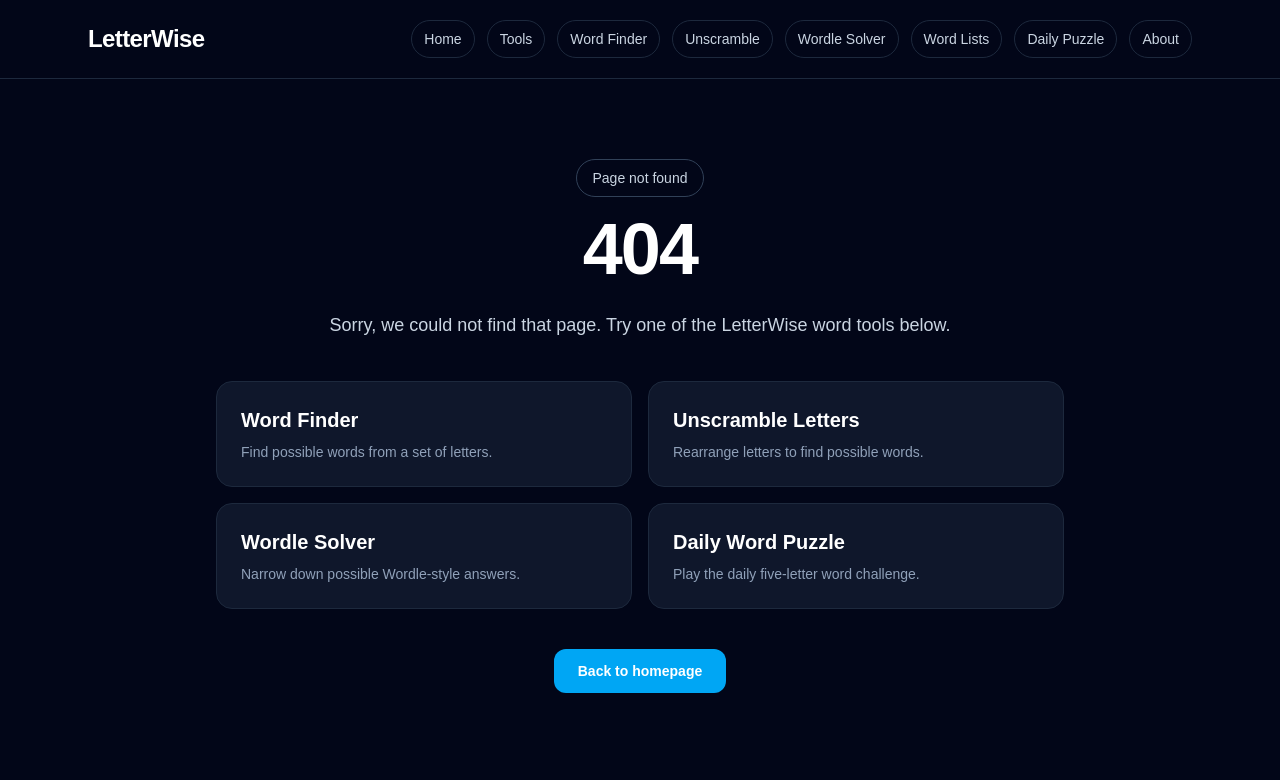
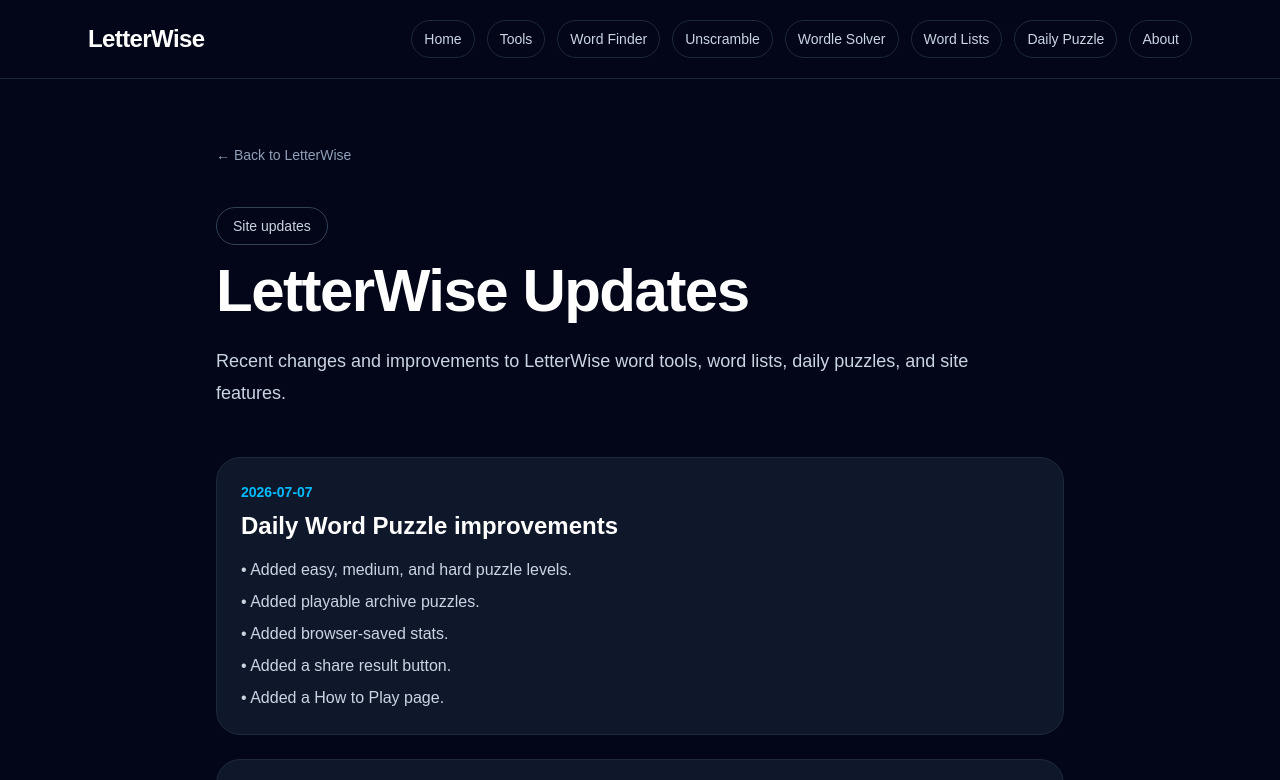
Before and after one commit to LetterWise/letterwise, a Next.js app: page /updates in a window 1280 px wide. Before the commit this address had no page. Shown: the top 780 px of the page. Built offline with nearby package versions, Linux system fonts and the light colour scheme.

Commit message:
Add updates page

```diff
--- a/app/sitemap.ts
+++ b/app/sitemap.ts
@@ -6,6 +6,7 @@ const staticPages = [
   "",
   "/about",
   "/faq",
+  "/updates",
   "/contact",
   "/privacy",
   "/terms",
--- /dev/null
+++ b/app/updates/page.tsx
@@ -0,0 +1,88 @@
+export const metadata = {
+  title: "Updates | LetterWise",
+  description:
+    "See recent LetterWise updates, including new word tools, word lists, daily puzzle features, and site improvements.",
+};
+
+const updates = [
+  {
+    date: "2026-07-07",
+    title: "Daily Word Puzzle improvements",
+    items: [
+      "Added easy, medium, and hard puzzle levels.",
+      "Added playable archive puzzles.",
+      "Added browser-saved stats.",
+      "Added a share result button.",
+      "Added a How to Play page.",
+    ],
+  },
+  {
+    date: "2026-07-07",
+    title: "Word list pages added",
+    items: [
+      "Added 3, 4, 5, 6, and 7 letter word pages.",
+      "Added 5 letter words starting with A to Z.",
+      "Added 5 letter words ending in common endings.",
+      "Added 5 letter words containing common letters and patterns.",
+    ],
+  },
+  {
+    date: "2026-07-07",
+    title: "Site structure improvements",
+    items: [
+      "Added header navigation.",
+      "Added footer links.",
+      "Added About, Contact, FAQ, Privacy Policy, and Terms pages.",
+      "Added sitemap and robots files.",
+      "Added a custom 404 page.",
+    ],
+  },
+];
+
+export default function UpdatesPage() {
+  return (
+    <main className="min-h-screen bg-slate-950 text-white">
+      <section className="mx-auto max-w-4xl px-6 py-16">
+        <a href="/" className="text-sm text-slate-400 hover:text-white">
+          ← Back to LetterWise
+        </a>
+
+        <div className="mt-10">
+          <p className="mb-4 inline-block rounded-full border border-slate-700 px-4 py-2 text-sm text-slate-300">
+            Site updates
+          </p>
+
+          <h1 className="text-4xl font-bold tracking-tight sm:text-6xl">
+            LetterWise Updates
+          </h1>
+
+          <p className="mt-6 max-w-3xl text-lg leading-8 text-slate-300">
+            Recent changes and improvements to LetterWise word tools, word
+            lists, daily puzzles, and site features.
+          </p>
+        </div>
+
+        <div className="mt-12 space-y-6">
+          {updates.map((update) => (
+            <section
+              key={update.title}
+              className="rounded-3xl border border-slate-800 bg-slate-900 p-6"
+            >
+              <p className="text-sm font-semibold text-sky-400">
+                {update.date}
+              </p>
+
+              <h2 className="mt-2 text-2xl font-semibold">{update.title}</h2>
+
+              <ul className="mt-4 space-y-2 text-slate-300">
+                {update.items.map((item) => (
+                  <li key={item}>• {item}</li>
+                ))}
+              </ul>
+            </section>
+          ))}
+        </div>
+      </section>
+    </main>
+  );
+}
--- a/components/Footer.tsx
+++ b/components/Footer.tsx
@@ -16,6 +16,7 @@ const footerLinks = [
   { href: "/daily-word-puzzle/archive", label: "Puzzle Archive" },
   { href: "/about", label: "About" },
   { href: "/faq", label: "FAQ" },
+  { href: "/updates", label: "Updates" },
   { href: "/contact", label: "Contact" },
   { href: "/privacy", label: "Privacy Policy" },
   { href: "/terms", label: "Terms of Use" },
```
